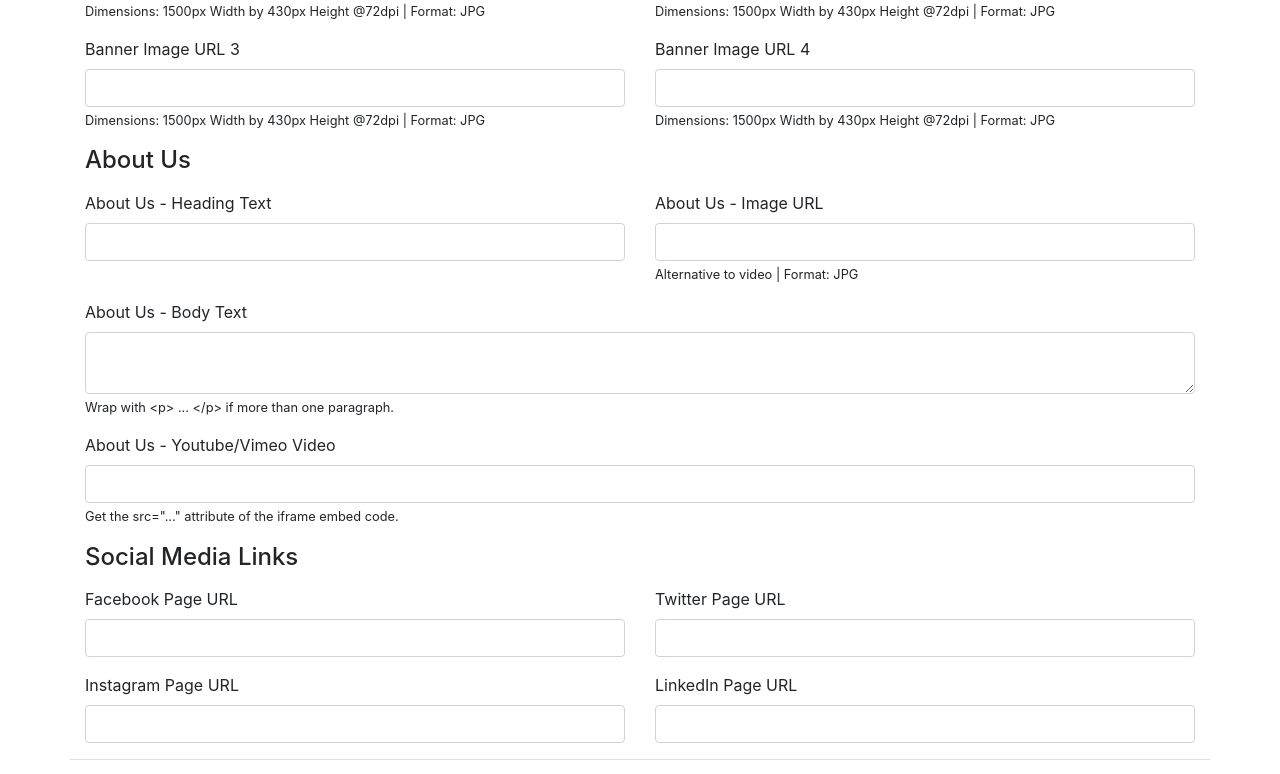
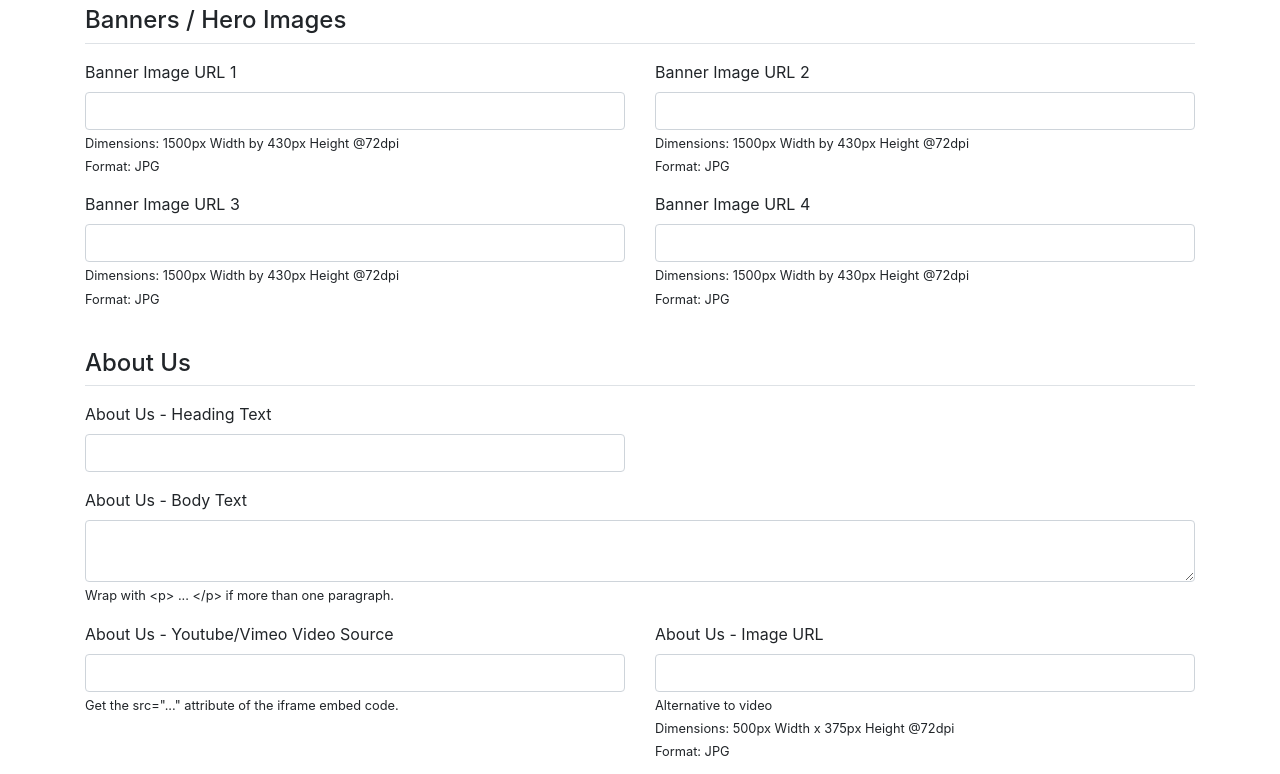
Before and after one commit to ldimacuha/job-skin-builder, a React (Create React App) app: page / in a window 1280 px wide. Shown: the part 846-1620 px from the top of the page. Built offline with nearby package versions, Linux system fonts and the light colour scheme.

Commit message:
helper line breaks

```diff
--- a/src/containers/fields.js
+++ b/src/containers/fields.js
@@ -39,7 +39,7 @@ export const generalFields = {
   },
   LOGO_URL: {
     fieldLabel: 'Logo URL',
-    fieldHelper: 'Format: JPG, PNG, or SVG',
+    fieldHelper: ['Format: JPG, PNG, or SVG'],
     elementType: 'input',
     elementGrid: 'col-sm-6',
     elementConfig: {
@@ -80,7 +80,7 @@ export const generalFields = {
   },
   PRIMARY_COLOR: {
     fieldLabel: 'Primary Colour',
-    fieldHelper: 'Format: HEX "#FF0000" or RGB "rgb(255,0,0)"',
+    fieldHelper: ['Format: HEX "#FF0000" or RGB "rgb(255,0,0)"'],
     elementType: 'input',
     elementGrid: 'col-sm-6',
     elementConfig: {
@@ -97,7 +97,7 @@ export const generalFields = {
   },
   SECONDARY_COLOR: {
     fieldLabel: 'Secondary Colour',
-    fieldHelper: 'Format: HEX "#FF0000" or RGB "rgb(255,0,0)"',
+    fieldHelper: ['Format: HEX "#FF0000" or RGB "rgb(255,0,0)"'],
     elementType: 'input',
     elementGrid: 'col-sm-6',
     elementConfig: {
@@ -118,7 +118,7 @@ export const generalFields = {
   },
   HEADINGS_FONT: {
     fieldLabel: 'Heading Font - Web-safe Font',
-    fieldHelper: 'Web-safe font',
+    fieldHelper: ['Web-safe font'],
     elementType: 'select',
     elementGrid: 'col-sm-6',
     elementConfig: {
@@ -145,7 +145,7 @@ export const generalFields = {
 
   HEADINGS_GOOGLE_FONT: {
     fieldLabel: 'Heading Font - Google Font',
-    fieldHelper: 'Enter one font from https://fonts.google.com/',
+    fieldHelper: ['Enter one font from https://fonts.google.com/'],
     elementType: 'input',
     elementGrid: 'col-sm-6',
     elementConfig: {
@@ -160,7 +160,7 @@ export const generalFields = {
 
   BODY_FONT: {
     fieldLabel: 'Body Font - Web-safe Font',
-    fieldHelper: 'Web-safe font',
+    fieldHelper: ['Web-safe font'],
     elementType: 'select',
     elementGrid: 'col-sm-6',
     elementConfig: {
@@ -187,7 +187,7 @@ export const generalFields = {
 
   BODY_GOOGLE_FONT: {
     fieldLabel: 'Body Font - Google Font',
-    fieldHelper: 'Enter one font from https://fonts.google.com/',
+    fieldHelper: ['Enter one font from https://fonts.google.com/'],
     elementType: 'input',
     elementGrid: 'col-sm-6',
     elementConfig: {
@@ -210,7 +210,7 @@ export const jobSkinFields = {
   },
   BANNER_URL_1: {
     fieldLabel: 'Banner Image URL 1',
-    fieldHelper: 'Dimensions: 1500px Width by 430px Height @72dpi | Format: JPG',
+    fieldHelper: ['Dimensions: 1500px Width by 430px Height @72dpi', 'Format: JPG'],
     elementType: 'input',
     elementGrid: 'col-sm-6',
     elementConfig: {
@@ -224,7 +224,7 @@ export const jobSkinFields = {
   },
   BANNER_URL_2: {
     fieldLabel: 'Banner Image URL 2',
-    fieldHelper: 'Dimensions: 1500px Width by 430px Height @72dpi | Format: JPG',
+    fieldHelper: ['Dimensions: 1500px Width by 430px Height @72dpi', 'Format: JPG'],
     elementType: 'input',
     elementGrid: 'col-sm-6',
     elementConfig: {
@@ -238,7 +238,7 @@ export const jobSkinFields = {
   },
   BANNER_URL_3: {
     fieldLabel: 'Banner Image URL 3',
-    fieldHelper: 'Dimensions: 1500px Width by 430px Height @72dpi | Format: JPG',
+    fieldHelper: ['Dimensions: 1500px Width by 430px Height @72dpi', 'Format: JPG'],
     elementType: 'input',
     elementGrid: 'col-sm-6',
     elementConfig: {
@@ -252,7 +252,7 @@ export const jobSkinFields = {
   },
   BANNER_URL_4: {
     fieldLabel: 'Banner Image URL 4',
-    fieldHelper: 'Dimensions: 1500px Width by 430px Height @72dpi | Format: JPG',
+    fieldHelper: ['Dimensions: 1500px Width by 430px Height @72dpi', 'Format: JPG'],
     elementType: 'input',
     elementGrid: 'col-sm-6',
     elementConfig: {
@@ -284,24 +284,10 @@ export const jobSkinFields = {
     touched: false,
     error: '',
   },
-  IMAGE_SOURCE_URL: {
-    fieldLabel: 'About Us - Image URL',
-    fieldHelper: 'Alternative to video | Format: JPG',
-    elementType: 'input',
-    elementGrid: 'col-sm-6',
-    elementConfig: {
-      type: 'text',
-      placeholder: '',
-    },
-    value: '',
-    valid: true,
-    touched: false,
-    error: '',
-  },
 
   ABOUT_BODY_TEXT: {
     fieldLabel: 'About Us - Body Text',
-    fieldHelper: 'Wrap with <p> ... </p> if more than one paragraph.',
+    fieldHelper: ['Wrap with <p> ... </p> if more than one paragraph.'],
     elementType: 'textarea',
     elementGrid: 'col-sm-12',
     elementConfig: {
@@ -315,10 +301,10 @@ export const jobSkinFields = {
   },
 
   VIDEO_SOURCE_URL: {
-    fieldLabel: 'About Us - Youtube/Vimeo Video',
-    fieldHelper: 'Get the src="..." attribute of the iframe embed code.',
+    fieldLabel: 'About Us - Youtube/Vimeo Video Source',
+    fieldHelper: ['Get the src="..." attribute of the iframe embed code.'],
     elementType: 'input',
-    elementGrid: 'col-sm-12',
+    elementGrid: 'col-sm-6',
     elementConfig: {
       type: 'text',
       placeholder: '',
@@ -327,6 +313,21 @@ export const jobSkinFields = {
     valid: true,
     touched: false,
     error: '',
+  },
+
+  IMAGE_SOURCE_URL: {
+    fieldLabel: 'About Us - Image URL',
+    fieldHelper: ['Alternative to video', 'Dimensions: 500px Width x 375px Height @72dpi', 'Format: JPG'],
+    elementType: 'input',
+      elementGrid: 'col-sm-6',
+      elementConfig: {
+        type: 'text',
+        placeholder: '',
+      },
+      value: '',
+      valid: true,
+      touched: false,
+      error: '',
   },
 
   heading_social: {
--- a/src/ui/form/input.js
+++ b/src/ui/form/input.js
@@ -42,7 +42,7 @@ const Input = props => {
       break;
     case 'heading':
       inputElement = (
-        <h4>{props.fieldLabel}</h4>
+        <h4 className="border-bottom mt-4 pb-2">{props.fieldLabel}</h4>
       );
       break;
     default:
@@ -51,8 +51,14 @@ const Input = props => {
       );
   }
 
+  const helpers = props.fieldHelper ?
+    props.fieldHelper.map(helperText => {
+      return <Form.Text>{helperText}</Form.Text>;
+    })
+    : null;
+
   const fieldLabel = props.fieldLabel && props.elementType !== 'heading' ? <Form.Label>{props.fieldLabel}</Form.Label> : null;
-  const fieldHelper = props.fieldHelper ? <Form.Text>{props.fieldHelper}</Form.Text> : null;
+  const fieldHelper = props.fieldHelper ? helpers : null;
   const fieldRequired = props.shouldValidate ?
     (props.shouldValidate.required ?
       <span className="text-danger">*</span>
```
